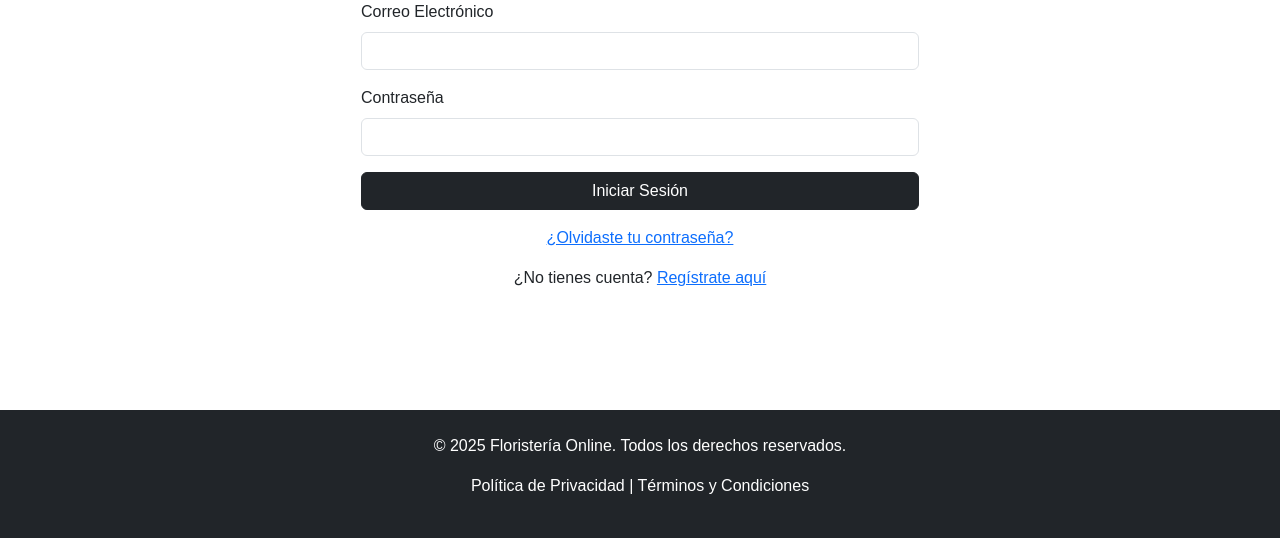
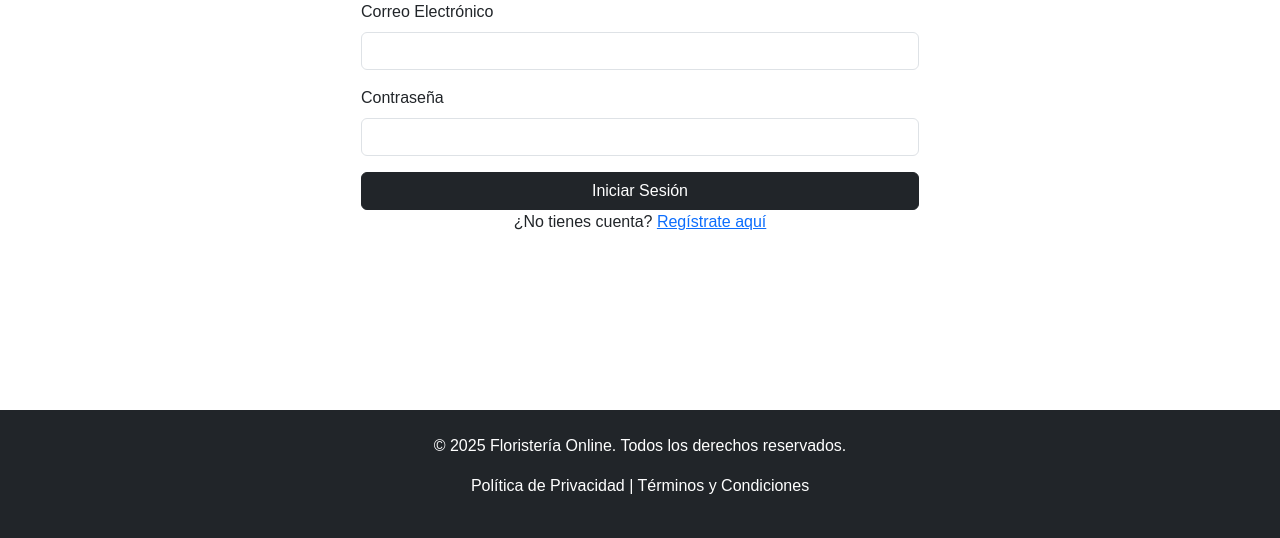
Before and after one commit to adrianmr27/ProyectoACWSGrupo4, a PHP site: page /Cuenta.php in a window 1280 px wide. Shown: the part 262-800 px from the top of the page. Run offline with PHP 8.4, Linux system fonts and the light colour scheme.

Commit message:
Eliminacion recuperacion contraseña

```diff
--- a/Cuenta.php
+++ b/Cuenta.php
@@ -84,7 +84,6 @@ $telefonoUsuario = $datosUsuario['telefono'] ?? null;
                 </div>
                 <button type="submit" class="btn btn-dark w-100">Iniciar Sesión</button>
             </form>
-            <p class="text-center mt-3"><a href="password.php">¿Olvidaste tu contraseña?</a></p>
             <p class="text-center">¿No tienes cuenta? <a href="Registro.php">Regístrate aquí</a></p>
         <?php endif; ?>
     </div>
```
